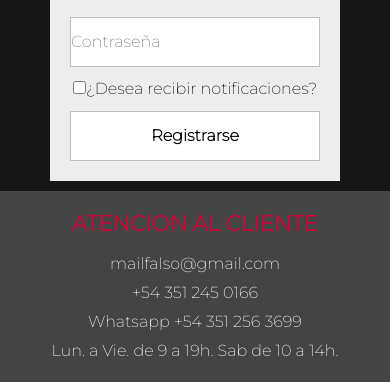
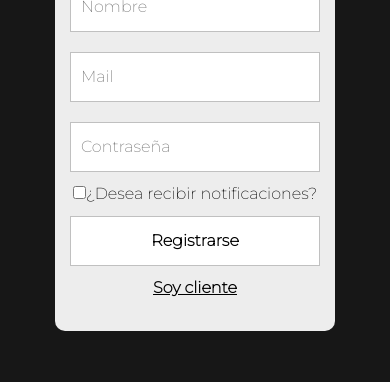
Before and after one commit to GastonBustos/GradeUP, a website: page pages/Registro.html in a window 390 px wide. Shown: the part 360-742 px from the top of the page. Drawn offline with nearby package versions, Linux system fonts and the light colour scheme.

```diff
--- a/pages/Registro.html
+++ b/pages/Registro.html
@@ -1,5 +1,4 @@
 <html lang="es">
-
 <head>
     <meta charset="UTF-8">
     <meta http-equiv="X-UA-Compatible" content="IE=edge">
@@ -15,7 +14,6 @@
     <script src="https://kit.fontawesome.com/a9c2ed4452.js" crossorigin="anonymous"></script>
 
 </head>
-
 <body class="font">
 
     <!-------------------------------------------------------------HEADER------------------------------------------------------------->
@@ -46,7 +44,7 @@
 
     <!-------------------------------------------------------------FORMULARIO------------------------------------------------------------->
 
-    <div class="Form">
+    <div class="Form mt-100 mb-100">
         <div class="Registro">
             <h2 class="FormTitle">Registro</h2>
 
@@ -57,17 +55,21 @@
                 <span class="RSpan">Continuar con Google</span>
             </a>
 
-            <form action="#" method="post" enctype="application/x-www-form-urlencoded" class="FormIn">
+            <form action="Error404.html" method="post" enctype="application/x-www-form-urlencoded" class="FormIn">
 
                 <input type="name" name="Nombre" placeholder="Nombre" class="FormInputs">
 
                 <input type="email" name="Mail" placeholder="Mail" class="FormInputs">
 
-                <input type="email" name="Contraseña" placeholder="Contraseña" class="FormInputs">
+                <input type="password" name="Contraseña" placeholder="Contraseña" class="FormInputs">
 
                 <div><input type="checkbox" name="notificaciones"><label style="color: black;">¿Desea recibir notificaciones?</label></div>
 
                 <input type="submit" value="Registrarse" class="FormRegistrar">
+
+                <a href="#">
+                    <p class="TextForm">Soy cliente</p>
+                </a>
 
             </form>
         </div>
@@ -79,9 +81,9 @@
         <div class="TextFooter">
             <h4 class="FootTitle">ATENCION AL CLIENTE</h4>
             <ul>
-                <li>mailfalso@gmail.com</li>
-                <li>+54 351 245 0166</li>
-                <li>Whatsapp +54 351 256 3699</li>
+                <li><a href="mailto: mailfalso@gmail.com" style="text-decoration: underline;"> mailfalso@gmail.com </a></li>
+                <li><a href="tel:+54 351 245 0166" style="text-decoration: underline;">+54 351 245 0166</a></li>
+                <li><a href="tel:+54 351 256 3699" style="text-decoration: underline;">Whatsapp +54 351 256 3699</a></li>
                 <li>Lun. a Vie. de 9 a 19h. Sab de 10 a 14h.</li>
             </ul>
         </div>
@@ -107,6 +109,5 @@
         integrity="sha384-ka7Sk0Gln4gmtz2MlQnikT1wXgYsOg+OMhuP+IlRH9sENBO0LRn5q+8nbTov4+1p"
         crossorigin="anonymous"></script>
 
-</body>
-
+    </body>
 </html>
--- a/scss/_var.scss
+++ b/scss/_var.scss
@@ -2,8 +2,6 @@
 $pal-white: #EDEDED;
 $pal-gray: #444444;
 $pal-black: #171717;
-$facebook: #3f51b5;
-$googleplus: #f4511e;
 $light-gray: #c0c0c0;
 
 
@@ -47,6 +45,7 @@
     20: 20px,
     25: 25px,
     50: 50px,
+    100: 100px,
 );
 
 @each $classM, $M in $margin {
--- a/scss/estilos.scss
+++ b/scss/estilos.scss
@@ -32,7 +32,11 @@
     a {
         color: white;
         text-decoration: none;
-      }
+    }
+
+    a:hover {
+      color: white;
+    }
 
     li, ul {
     list-style: none;
@@ -96,13 +100,8 @@
  }
 
  /*Footer Style*/
-  #Footer {
-  display: block;
-  height: 200px;
-  }
-  .IconsStyle {
-  margin: 10px;
-  }
+
+
 
 
   #Nav {
@@ -415,6 +414,10 @@
 
           .TitleSectionIndexMOD1{
             text-align: center;
+
+            .AIndexMOD1 {
+              width: auto;
+            }
           }
           .SectionIndexMOD1 {
             width: auto;
@@ -674,7 +677,6 @@
   /*--------------------------REGISTRO--------------------------*/
 
   .Form {
-    margin: 50px;
     width: auto;
     display: flex;
     justify-content: center;
@@ -687,6 +689,7 @@
       flex-direction: column;
       align-items: center;
       padding: 20px;
+      border-radius: 10px;
 
       .AcGoogle {
         width: 250px;
@@ -736,6 +739,7 @@
         margin: 10px;
         height: 50px;
         width: 250px;
+        padding-left: 10px;
       }
 
       .FormRegistrar {
@@ -747,6 +751,12 @@
         font-weight: bolder;
         background-color: #ffffff;
       }
+
+      .TextForm {
+        color: black;
+        text-decoration: underline;
+        font-weight: bolder;
+      }
     }
 
   }
@@ -754,11 +764,11 @@
 
   @media only screen and (max-width: 599px) {
     .Form {
-      margin: 0;
+
       .Registro {
         width: auto;
         height: auto;
-        padding: 10px;
+        padding: 15px 5px;
 
         .FormTitleLine {
           width: 150px;
@@ -780,6 +790,7 @@
       .dropdown {
         display: flex;
         justify-content: center;
+        margin: 5px;
       }
       .mr-10 {
         margin: 0px;
@@ -799,7 +810,7 @@
   .NotebookTitlePage {
     font-weight: bold;
     font-size: x-large;
-    margin-left: 30px;
+    margin-left: 15px;
   }
 
   .DropdownNTitle {
```
Also changed, not shown: index.html (+3 -3 lines), pages/Error404.html (+7 -3 lines), pages/Insumos.html (+8 -11 lines), pages/Notebooks.html (+5 -7 lines), pages/Ofertas.html (+6 -3 lines), pages/Pcescritorio.html (+7 -6 lines), css/estilos.css, 8 other files.
